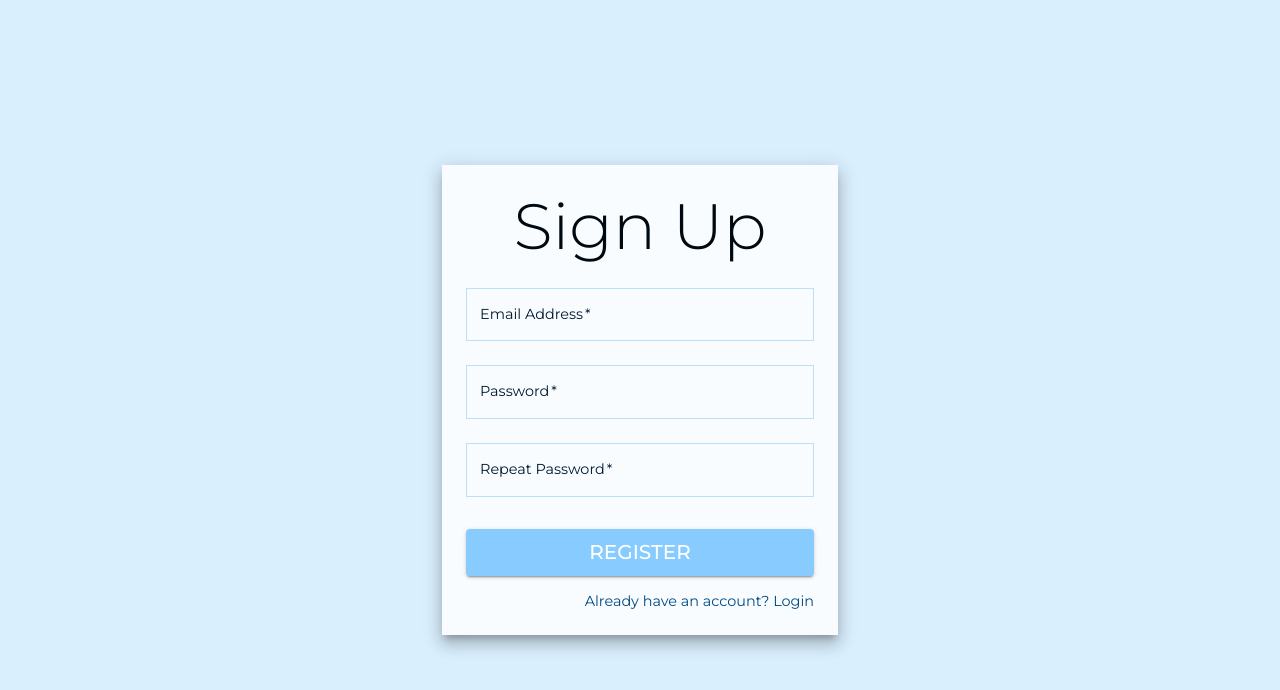
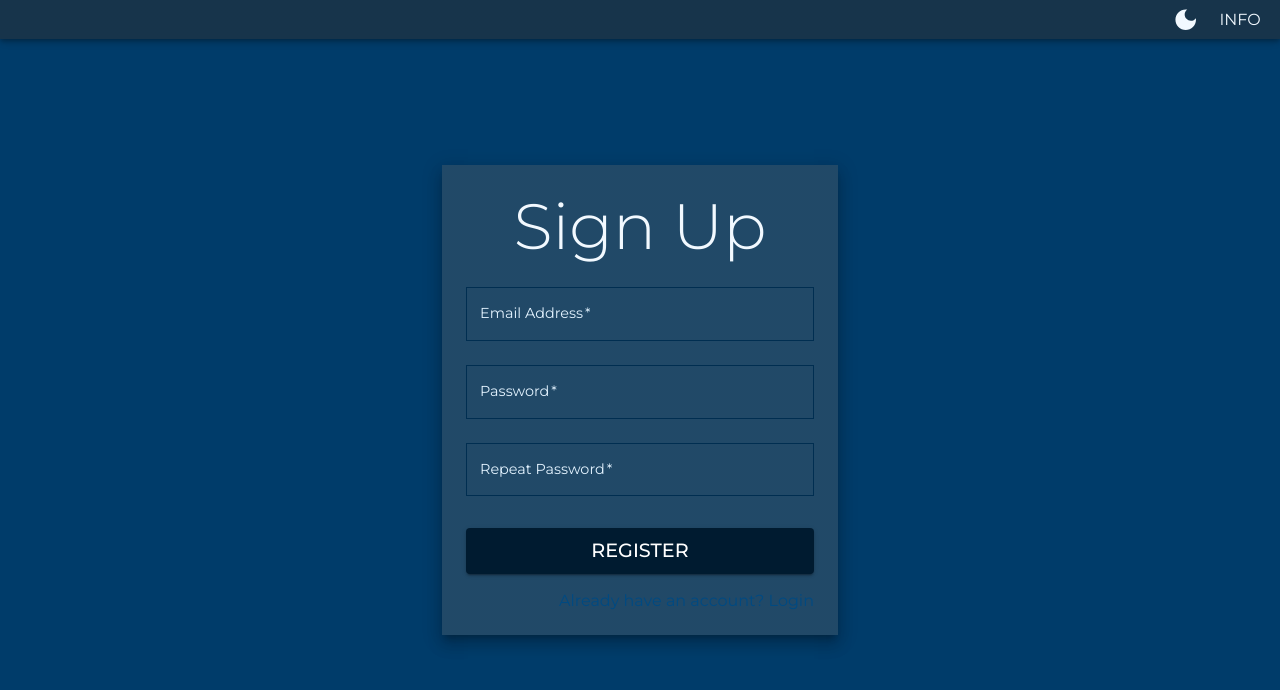
Before and after one commit to sbacanski0730/weather-and-hr-logbook-web, a React (Create React App) app: page /register in a window 1280 px wide. Shown: the top 690 px of the page. Built offline with nearby package versions, Linux system fonts and the light colour scheme; the HTML template or start-up script is replaced by a standard one.

Commit message:
New Component to auth pages and styles in main topbar and sidebar.
New AuthInterface - topbar to auth pages.
Styles added with new theme which is separated in a few util functions.

```diff
--- a/src/App.js
+++ b/src/App.js
@@ -9,22 +9,23 @@ import CssBaseline from '@mui/material/CssBaseline';
 import HomePage from './pages/HomePage.jsx';
 import RegisterPage from './pages/RegisterPage';
 import LoginPage from './pages/LoginPage';
+import AuthInterface from './components/AuthInterface/AuthInterface.jsx';
 import UserInterface from './components/UserInterface/UserInterface.jsx';
 
 import { ThemeProvider, createTheme } from '@mui/material';
 import { setThemeValues } from './theme/setThemeValues.js';
 
 function App() {
-	const activeTheme = createTheme(setThemeValues('light'));
+	const activeTheme = createTheme(setThemeValues('dark'));
 
 	const routing = createBrowserRouter(
 		createRoutesFromElements(
 			<>
-				<Route element={<Root navbar={false} />}>
+				<Route element={<AuthRoot />}>
 					<Route index path='/login' element={<LoginPage />} />
 					<Route path='/register' element={<RegisterPage />} />
 				</Route>
-				<Route element={<Root navbar={true} />}>
+				<Route element={<Root />}>
 					<Route path='/' element={<HomePage />} />
 				</Route>
 			</>
@@ -50,10 +51,19 @@ function App() {
 	);
 }
 
-const Root = ({ navbar }) => {
+const Root = () => {
 	return (
 		<>
-			{navbar ? <UserInterface /> : null}
+			<UserInterface />
+			<Outlet />
+		</>
+	);
+};
+
+const AuthRoot = () => {
+	return (
+		<>
+			<AuthInterface />
 			<Outlet />
 		</>
 	);
--- /dev/null
+++ b/src/components/AuthInterface/AuthInterface.jsx
@@ -0,0 +1,52 @@
+import React from 'react';
+import { Link as ReactLink } from 'react-router-dom';
+import AppBar from '@mui/material/AppBar';
+import Typography from '@mui/material/Typography';
+import Stack from '@mui/material/Stack';
+import Link from '@mui/material/Link';
+
+import DarkModeSharpIcon from '@mui/icons-material/DarkModeSharp';
+
+import CustomTopbarIconButton from '../styled-components/CustomTopbarIconButton';
+import CustomTopbarButton from '../styled-components/CustomTopbarButton';
+
+const AuthInterface = () => {
+	return (
+		<AppBar
+			position='fixed'
+			sx={{
+				backgroundColor: 'primary.main',
+				display: 'flex',
+				flexDirection: 'row',
+				justifyContent: 'flex-end',
+				alignItems: 'center',
+				py: '3px',
+				px: 1,
+			}}
+		>
+			<Stack direction='row' spacing={1}>
+				<CustomTopbarIconButton
+					size='small'
+					sx={{
+						px: '1px',
+						py: '1px',
+					}}
+				>
+					<DarkModeSharpIcon />
+				</CustomTopbarIconButton>
+				<CustomTopbarButton sx={{ my: '1px', mx: '2px' }}>
+					<Link
+						to='project-info'
+						component={ReactLink}
+						sx={{ color: 'inherited' }}
+						underline='none'
+					>
+						<Typography variant='h5'>INFO</Typography>
+					</Link>
+				</CustomTopbarButton>
+			</Stack>
+		</AppBar>
+	);
+};
+
+export default AuthInterface;
--- a/src/components/UserInterface/UserInterface.jsx
+++ b/src/components/UserInterface/UserInterface.jsx
@@ -1,20 +1,20 @@
 import React, { useState } from 'react';
 import { Link as ReactLink } from 'react-router-dom';
 import Box from '@mui/material/Box';
-import Container from '@mui/material/Container';
-import Toolbar from '@mui/material/Toolbar';
+import Stack from '@mui/material/Stack';
 import Badge from '@mui/material/Badge';
 import AppBar from '@mui/material/AppBar';
-import Drawer from '@mui/material/Drawer';
 import Typography from '@mui/material/Typography';
 import Link from '@mui/material/Link';
-import { Button } from '@mui/material/';
-import IconButton from '@mui/material/IconButton';
 import List from '@mui/material/List';
-import ListItem from '@mui/material/ListItem';
 import ListItemButton from '@mui/material/ListItemButton';
 import ListItemIcon from '@mui/material/ListItemIcon';
 import ListItemText from '@mui/material/ListItemText';
+
+import CustomTopbarButton from '../styled-components/CustomTopbarButton.jsx';
+import CustomTopbarIconButton from '../styled-components/CustomTopbarIconButton';
+import CustomSidebarListItem from '../styled-components/CustomSidebarListItem';
+import CustomColoredSidebarDrawer from '../styled-components/CustomColoredSidebarDrawer';
 
 import MenuIcon from '@mui/icons-material/Menu';
 import FolderIcon from '@mui/icons-material/Folder';
@@ -30,24 +30,17 @@ import LogoutIcon from '@mui/icons-material/Logout';
 
 const UserInterface = () => {
 	const [isOpen, setIsOpen] = useState(false);
-	const [notification] = useState(3);
-
-	const handleClose = () => {
-		setIsOpen(false);
-	};
-
-	const handleOpen = () => {
-		setIsOpen(true);
-	};
+	const [notification] = useState(0);
 
 	return (
 		<>
 			{/* Topbar */}
 			<AppBar
 				position='fixed'
-				// color='primary'
+				sx={{
+					backgroundColor: 'primary.main',
+				}}
 			>
-				{/* <Toolbar sx={{ display: 'flex', justifyContent: 'space-between' }}> */}
 				<Box
 					sx={{
 						display: 'flex',
@@ -56,81 +49,78 @@ const UserInterface = () => {
 						my: '4px',
 					}}
 				>
-					<Box sx={{ display: 'flex', flexDirection: 'row' }}>
-						<IconButton
+					<Box
+						sx={{
+							display: 'flex',
+							alignItems: 'center',
+						}}
+					>
+						<CustomTopbarIconButton
 							size='24px'
-							sx={{ color: 'white', mr: 3 }}
-							onClick={handleOpen}
+							sx={{
+								mr: 3,
+							}}
+							onClick={() => {
+								setIsOpen(true);
+							}}
 						>
 							<MenuIcon />
-						</IconButton>
-						<Typography variant='h3' color='textPrimary'>
+						</CustomTopbarIconButton>
+						<Typography
+							variant='h4'
+							color='text.primary'
+							sx={{ userSelect: 'none' }}
+						>
 							WH-Logbook
 						</Typography>
 					</Box>
-					<Box sx={{ display: 'flex', flexDirection: 'row' }}>
-						<IconButton
-							sx={{
-								color: 'white',
-								'&:hover': {
-									backgroundColor: 'rgba(0, 0, 0, 0.4);',
-								},
-							}}
-						>
+					<Stack direction='row' spacing={1}>
+						<CustomTopbarIconButton>
 							<DarkModeSharpIcon />
-						</IconButton>
-						<IconButton
-							sx={{
-								color: 'white',
-								'&:hover': {
-									backgroundColor: 'rgba(0, 0, 0, 0.4);',
-								},
-							}}
-						>
+						</CustomTopbarIconButton>
+						<CustomTopbarIconButton>
 							{notification > 0 ? (
-								<Badge badgeContent={notification} color='secondary'>
+								<Badge max={10} badgeContent={notification} color='info'>
 									<NotificationsActiveIcon />
 								</Badge>
 							) : (
 								<NotificationsIcon />
 							)}
-						</IconButton>
+						</CustomTopbarIconButton>
 
-						<Button
+						<CustomTopbarButton
 							variant='outlined'
 							sx={{
-								color: 'white',
 								display: 'flex',
 								gap: '10px',
 								borderRadius: '40px',
-								// border: '1px solid white',
-								'&:hover': {
-									backgroundColor: 'rgba(0, 0, 0, 0.4);',
-								},
 							}}
 						>
 							<LogoutIcon />
-							<Typography variant='h4'>Logout</Typography>
-						</Button>
-					</Box>
+							<Typography>Logout</Typography>
+						</CustomTopbarButton>
+					</Stack>
 				</Box>
 			</AppBar>
 
 			{/* Sidebar */}
-			<Drawer
+			<CustomColoredSidebarDrawer
 				anchor='left'
 				open={isOpen}
 				onClose={() => {
 					setIsOpen(false);
 				}}
+				PaperProps={{
+					elevation: 12,
+				}}
+				SlideProps={{
+					sx: {
+						backgroundColor: 'primary.main',
+					},
+				}}
 			>
 				<Box sx={{ width: '240px' }}>
-					<List
-						sx={{
-							// border: 1,
-							mt: 5,
-						}}
-					>
+					<List>
 						{[
 							{
 								name: 'Reports',
@@ -160,22 +150,15 @@ const UserInterface = () => {
 						].map(({ name, icon, path }, index) => {
 							return (
 								<React.Fragment key={index}>
-									<ListItem
+									<CustomSidebarListItem
+										lassName='hereIAm'
 										disablePadding
-										sx={
-											{
-												// border: '1px solid red',
-											}
-										}
 									>
 										<ListItemButton
 											divider={true}
-											onClick={handleClose}
-											sx={
-												{
-													// border: '1px solid green',
-												}
-											}
+											onClick={() => {
+												setIsOpen(false);
+											}}
 										>
 											<Link
 												to={path}
@@ -200,14 +183,13 @@ const UserInterface = () => {
 												/>
 											</Link>
 										</ListItemButton>
-									</ListItem>
+									</CustomSidebarListItem>
 								</React.Fragment>
 							);
 						})}
 					</List>
-					{/* </Toolbar> */}
 				</Box>
-			</Drawer>
+			</CustomColoredSidebarDrawer>
 		</>
 	);
 };
--- /dev/null
+++ b/src/components/styled-components/CustomColoredSidebarDrawer.jsx
@@ -0,0 +1,13 @@
+import { styled } from '@mui/material';
+import Drawer from '@mui/material/Drawer';
+
+const CustomColoredSidebarDrawer = styled(Drawer)(({ theme }) => ({
+	'&': {
+		'& .MuiBackdrop-root.MuiModal-backdrop': {
+			// backgroundColor: 'rgba(0,0,0, 0.13)',
+			backgroundColor: theme.palette.backdropBackgroundColor,
+		},
+	},
+}));
+
+export default CustomColoredSidebarDrawer;
--- /dev/null
+++ b/src/components/styled-components/CustomSidebarListItem.jsx
@@ -0,0 +1,21 @@
+import { styled } from '@mui/material';
+import ListItem from '@mui/material/ListItem';
+
+const CustomSidebarListItem = styled(ListItem)(({ theme }) => ({
+	'&': {
+		'&.MuiListItem-root': {
+			backgroundColor: `${theme.palette.primary.dark}17`,
+		},
+		'&:hover.MuiListItem-root': {
+			backgroundColor: `${theme.palette.primary.dark}25`,
+		},
+		'& .MuiListItemIcon-root': {
+			color: theme.palette.text.primary,
+		},
+		'& .MuiListItemText-root': {
+			color: theme.palette.text.primary,
+		},
+	},
+}));
+
+export default CustomSidebarListItem;
--- /dev/null
+++ b/src/components/styled-components/CustomTopbarButton.jsx
@@ -0,0 +1,23 @@
+import { styled } from '@mui/material';
+import Button from '@mui/material/Button';
+
+const CustomTopbarButton = styled(Button)(({ theme }) => ({
+	'&': {
+		'& a': {
+			color: theme.palette.text.primary,
+		},
+		'& p.MuiTypography-root ': {
+			fontSize: '1.2rem',
+		},
+		'&.MuiButtonBase-root.MuiButton-root': {
+			color: theme.palette.text.primary,
+			// backgroundColor: 'red',
+			border: 'none',
+		},
+		'&:hover.MuiButtonBase-root.MuiButton-root ': {
+			backgroundColor: `${theme.palette.topbarHoverColor.main}ee`,
+		},
+	},
+}));
+
+export default CustomTopbarButton;
--- /dev/null
+++ b/src/components/styled-components/CustomTopbarIconButton.jsx
@@ -0,0 +1,13 @@
+import { styled } from '@mui/material';
+import IconButton from '@mui/material/IconButton';
+
+const CustomTopbarIconButton = styled(IconButton)(({ theme }) => ({
+	'&': {
+		color: theme.palette.text.primary,
+	},
+	'&:hover': {
+		backgroundColor: `${theme.palette.topbarHoverColor.main}ee`,
+	},
+}));
+
+export default CustomTopbarIconButton;
--- a/src/pages/RegisterPage.jsx
+++ b/src/pages/RegisterPage.jsx
@@ -78,7 +78,12 @@ const RegisterPage = () => {
 							alignItems: 'center',
 						}}
 					>
-						<Typography component='h1' variant='h1' noWrap>
+						<Typography
+							component='h1'
+							variant='h1'
+							sx={{ userSelect: 'none' }}
+							noWrap
+						>
 							Sign Up
 						</Typography>
 						<Box
@@ -93,7 +98,6 @@ const RegisterPage = () => {
 								margin='normal'
 								label='Email Address'
 								type='text'
-								// focused={true}
 								onChange={e => {
 									setEmail(e.target.value);
 								}}
--- a/src/theme/colorsByMode.js
+++ b/src/theme/colorsByMode.js
@@ -1,6 +1,7 @@
 const colorsByMode = mode => {
 	return mode == 'light'
-		? {
+		? // light mode
+		  {
 				primary: {
 					main: '#eaf6ff',
 					light: '#f8fcff',
@@ -10,12 +11,6 @@ const colorsByMode = mode => {
 					main: '#b9e1fe',
 					light: '#daeffe',
 					dark: '#88ccff',
-					contrastText: '#004a82',
-				},
-				success: {
-					main: '#4caf50',
-					light: '#2e7d32',
-					dark: '#1b5e20',
 				},
 				text: {
 					primary: '#000910',
@@ -25,147 +20,41 @@ const colorsByMode = mode => {
 					primary: '#ffffff',
 					secondary: '',
 				},
+				topbarHoverColor: {
+					// main: '#004a82', TODO: choose color for light theme
+				},
 				authLinkColor: {
 					main: '#004a82',
 				},
+				backdropBackgroundColor: 'rgba(0,0,0, 0.13)',
 		  }
 		: {
 				primary: {
-					main: '#42a5f5',
-					light: '#1976d2',
-					dark: '#1565c0',
+					main: '#002039',
+					light: '#002e51',
+					dark: '#001B30',
 				},
 				secondary: {
-					main: '#ba68c8',
-					light: '#9c27b0',
-					dark: '#7b1fa2',
-				},
-				success: {
-					main: '#4caf50',
-					light: '#2e7d32',
-					dark: '#1b5e20',
+					main: '#002e51',
+					light: '#003c6a',
+					dark: '#001b30',
 				},
 				text: {
-					primary: '#0ff',
-					secondary: '#f00',
+					primary: '#f2f9ff',
+					secondary: '#e2f2fe',
 				},
-				customTextColors: {
-					primary: '#ff0000',
+				customButtonAuthTextColors: {
+					primary: '#ffffff',
 					secondary: '',
 				},
+				topbarHoverColor: {
+					main: '#004a82',
+				},
+				authLinkColor: {
+					main: '#004a82',
+				},
+				backdropBackgroundColor: 'rgba(0,0,0, 0.13)',
 		  };
 };
 
-// const colorsByMode = mode => {
-// 	mode == 'light'
-// 		? {
-// 				primary: {
-// 					main: '#42a5f5',
-// 					light: '#1976d2',
-// 					dark: '#1565c0',
-// 				},
-// 				secondary: {
-// 					main: '#ba68c8',
-// 					light: '#9c27b0',
-// 					dark: '#7b1fa2',
-// 				},
-// 				error: {
-// 					main: '#ef5350',
-// 					light: '#d32f2f',
-// 					dark: '#c62828',
-// 				},
-// 				warning: {
-// 					main: '#ff9800',
-// 					light: '#ed6c02',
-// 					dark: '#e65100',
-// 					contrastText: '',
-// 				},
-// 				success: {
-// 					main: '#4caf50',
-// 					light: '#2e7d32',
-// 					dark: '#1b5e20',
-// 				},
-// 				text: {
-// 					primary: '#0f0',
-// 					secondary: '#f00',
-// 				},
-// 				customTextColors: {
-// 					primary: '#ff0000',
-// 					secondary: '',
-// 				},
-// 		  }
-// 		: {
-// 				primary: {
-// 					main: '#42a5f5',
-// 					light: '#1976d2',
-// 					dark: '#1565c0',
-// 				},
-// 				secondary: {
-// 					main: '#ba68c8',
-// 					light: '#9c27b0',
-// 					dark: '#7b1fa2',
-// 				},
-// 				error: {
-// 					main: '#ef5350',
-// 					light: '#d32f2f',
-// 					dark: '#c62828',
-// 				},
-// 				warning: {
-// 					main: '#ff9800',
-// 					light: '#ed6c02',
-// 					dark: '#e65100',
-// 					contrastText: '',
-// 				},
-// 				success: {
-// 					main: '#4caf50',
-// 					light: '#2e7d32',
-// 					dark: '#1b5e20',
-// 				},
-// 				text: {
-// 					// primary: '#ff0000',
-// 				},
-// 				customTextColors: {
-// 					// primary: '#00ffff',
-// 					secondary: '',
-// 				},
-// 		  };
-// };
-// if (mode == 'dark') {
-// 	return {
-// 		primary: {
-// 			main: '#42a5f5',
-// 			light: '#1976d2',
-// 			dark: '#1565c0',
-// 		},
-// 		secondary: {
-// 			main: '#ba68c8',
-// 			light: '#9c27b0',
-// 			dark: '#7b1fa2',
-// 		},
-// 		error: {
-// 			main: '#ef5350',
-// 			light: '#d32f2f',
-// 			dark: '#c62828',
-// 		},
-// 		warning: {
-// 			main: '#ff9800',
-// 			light: '#ed6c02',
-// 			dark: '#e65100',
-// 			contrastText: '',
-// 		},
-// 		success: {
-// 			main: '#4caf50',
-// 			light: '#2e7d32',
-// 			dark: '#1b5e20',
-// 		},
-// 		text: {
-// 			// primary: '#ff0000',
-// 		},
-// 		customTextColors: {
-// 			// primary: '#00ffff',
-// 			secondary: '',
-// 		},
-// 	};
-// }
-
 export default colorsByMode;
--- a/src/theme/setThemeValues.js
+++ b/src/theme/setThemeValues.js
@@ -1,4 +1,3 @@
-import { createTheme } from '@mui/system';
 import colorsByMode from './colorsByMode.js';
 
 export const setThemeValues = mode => {
@@ -23,10 +22,10 @@ export const setThemeValues = mode => {
 				fontSize: '2rem',
 			},
 			h4: {
-				fontSize: '1rem',
+				fontSize: '1.5rem',
 			},
 			h5: {
-				fontSize: '0.90rem',
+				fontSize: '1rem',
 			},
 			subtitle1: {
 				fontSize: '1rem',
@@ -41,7 +40,7 @@ export const setThemeValues = mode => {
 				fontSize: '1rem',
 			},
 			button: {
-				fontSize: '1.25rem',
+				fontSize: '1.2rem',
 			},
 		},
 	};
```
Also changed, not shown: src/pages/LoginPage.jsx (+6 -1 lines), 1 other file (tests, documents, lock files or other folders).
